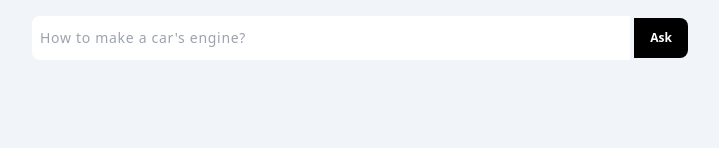
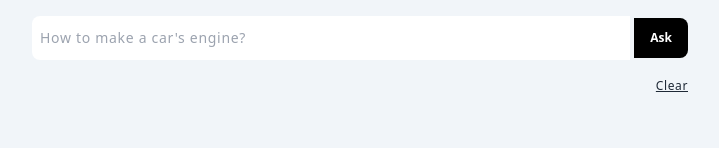
Before and after one commit to druxvh/ai-chatbot, a Next.js app: page / in a window 1280 px wide. Shown: the part 152-300 px from the top of the page, without its empty margins (280-999 px from the left). Built offline with nearby package versions, Linux system fonts and the light colour scheme.

Commit message:
feat: added clear conversation function

```diff
--- a/app/page.js
+++ b/app/page.js
@@ -7,6 +7,7 @@ export default function Home() {
   const [value, setValue] = useState("");
   const [chatHistory, setChatHistory] = useState([]);
 
+  // Fetch response
   const getResponse = async () => {
 
     // If no value
@@ -44,6 +45,12 @@ export default function Home() {
     }
   };
 
+  // Handles Clear functionality
+  const handleClear = (e) => {
+    e.preventDefault()
+    setChatHistory([])
+  }
+
   const buttonStyle =
     "bg-black text-white text-xs text-nowrap font-sans font-semibold hover:bg-gray-800 hover:text-white transition ease-in-out delay-100";
 
@@ -71,23 +78,27 @@ export default function Home() {
             }}
           />
 
-          {!error ? (
             <button
             className={`${buttonStyle} px-4 py-3 rounded-r-lg`}
             onClick={getResponse}>
               Ask
             </button>
-          ) : (
-            <button className={`${buttonStyle}`}>Clear</button>
-          )}
 
           {error && (
             <p className="font-sans text-xs text-red-500 mt-4">{error}</p>
           )}
         </div>
 
+        <div className="my-2.5 py-2 flex justify-end">
+          <button
+          className="text-xs text-gray-800 font-sans font-medium tracking-wider underline"
+          onClick={handleClear}
+          >Clear</button>
+
+        </div>
+
         {/* Search Results */}
-        <div className="flex flex-col gap-3 h-full mt-9">
+        <div className="flex flex-col gap-3 h-full">
           {chatHistory.map((chatItem, _index) => (
             <div
               key={_index}
```
